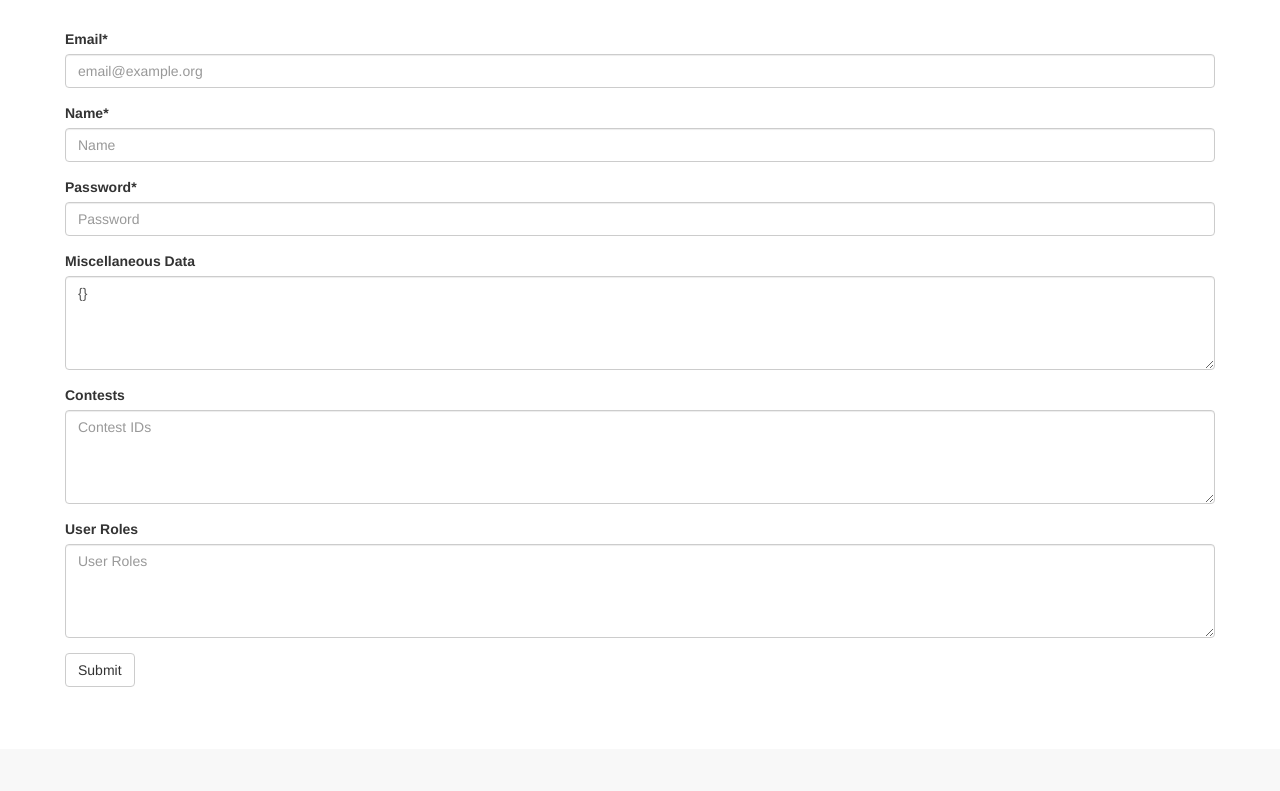
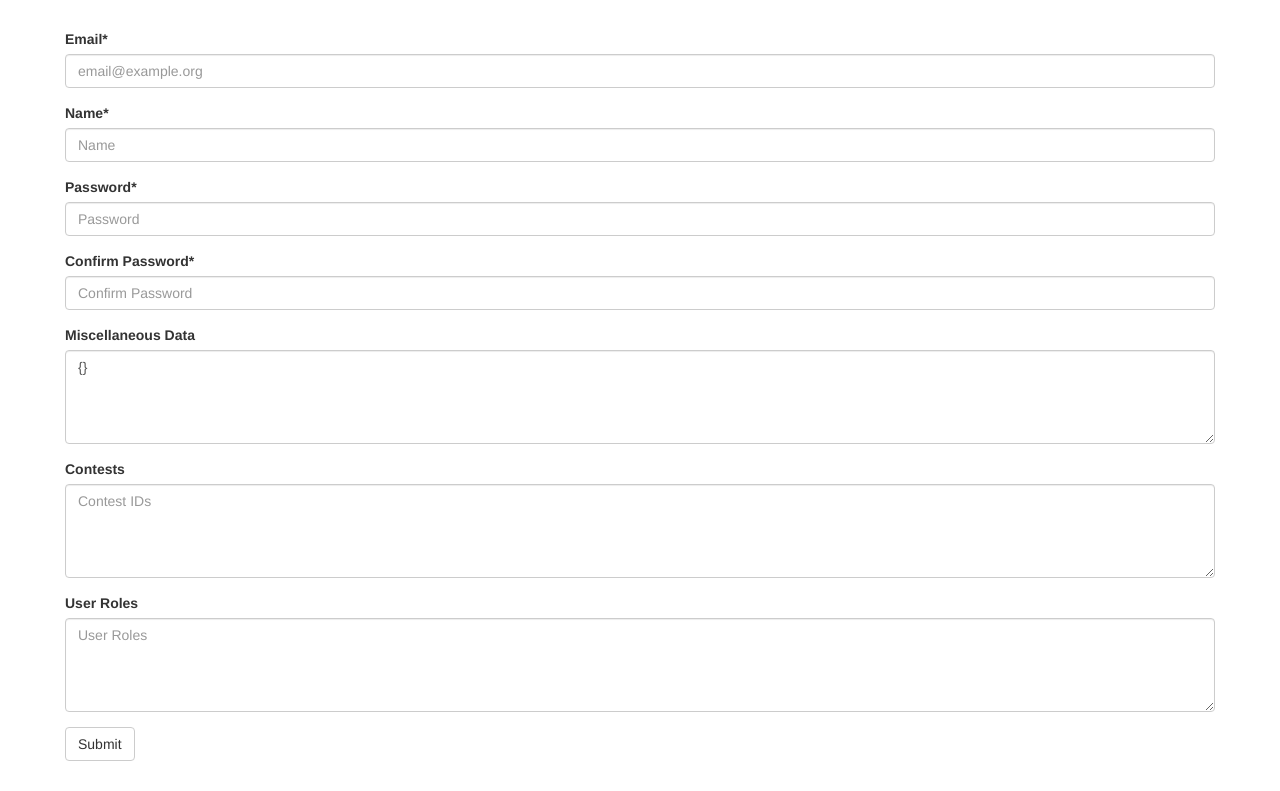
Before and after one commit to unoacm/code_court, a Flask app: template code_court/courthouse/templates/users/add_edit.html in a window 1280 px wide. Shown: the part 51-842 px from the top of the page. Before the commit the page ends 738 px from the top, so only its background shows below. Run offline with Flask 2, Linux system fonts and the light colour scheme; tables that the repository leaves empty hold one stand-in row (values such as "Sample post"); the template is opened without the code that fills it: values that come from a table or form of the project are taken from there, most other values are stand-ins (such as "Sample title", 1, 10 or a date in 2020); parts of the project's set-up code (start-up, migrations or seed data) failed here and were passed over; some libraries are stand-ins or nearby versions.

Commit message:
misc admin user page fixes

```diff
--- a/code_court/courthouse/templates/users/add_edit.html
+++ b/code_court/courthouse/templates/users/add_edit.html
@@ -22,13 +22,14 @@
         <input type="text" class="form-control" id="name" name="name" placeholder="Name" value="{{ user.name }}" required>
     </div>
     <div class="form-group">
-        {% if user.hashed_password %}
-        <label for="new_password">Password</label>
-        <input type="password" class="form-control" id="password" name="password" placeholder="Password"></input>
-        {% else %}
-        <label for="new_password">Password*</label>
-        <input type="password" class="form-control" id="password" name="password" placeholder="Password" required></input>
-        {% endif %}
+        <label for="password">Password{% if not user.hashed_password %}*{% endif %}</label>
+        <input type="password" class="form-control" id="password" name="password"
+            placeholder="Password"{% if not user.hashed_password %}required{% endif %}></input>
+    </div>
+    <div class="form-group">
+        <label for="confirm_password">Confirm Password{% if not user.hashed_password %}*{% endif %}</label>
+        <input type="password" class="form-control" id="confirm_password" name="confirm_password"
+            placeholder="Confirm Password"{% if not user.hashed_password %}required{% endif %}></input>
     </div>
     <div class="form-group">
         <label for="misc_data">Miscellaneous Data</label>
--- a/code_court/courthouse/templates/users/view.html
+++ b/code_court/courthouse/templates/users/view.html
@@ -32,8 +32,6 @@
             <th>user_role</th>
             <th>num_runs</th>
             <th>last_submit_time</th>
-            <th>creation_time</th>
-            <th>misc_data</th>
             <th></th>
         </tr>
     </thead>
@@ -45,9 +43,7 @@
             <td class="user_name">{{ user.name }}</td>
             <td class="user_name">{% for user_role in user.user_roles %}{{ user_role.id }} {% endfor %}</td>
             <td class="num_runs">{{ metrics[user.id]["num_runs"] }}</td>
-            <td class="last_run_time">{{ metrics[user.id]["last_submit_time"] }}</td>
-            <td class="user_creation_date">{{ user.creation_time }}</td>
-            <td class="user_misc_data">{{ user.misc_data }}</td>
+            <td class="last_run_time">{{ metrics[user.id]["last_run"].submit_time }}</td>
             <td>
                 <a href="{{ url_for('users.users_add', user_id=user.id) }}" class="btn btn-info btn-xs">edit</a>
                 <a href="{{ url_for('users.users_del', user_id=user.id) }}" class="btn btn-danger btn-xs">del</a>
```
Also changed, not shown: code_court/courthouse/views/admin/users.py (+8 -1 lines).
